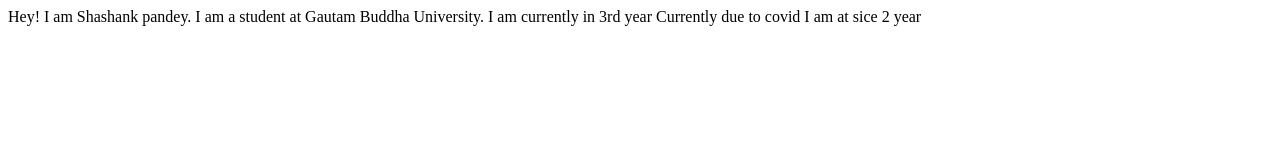
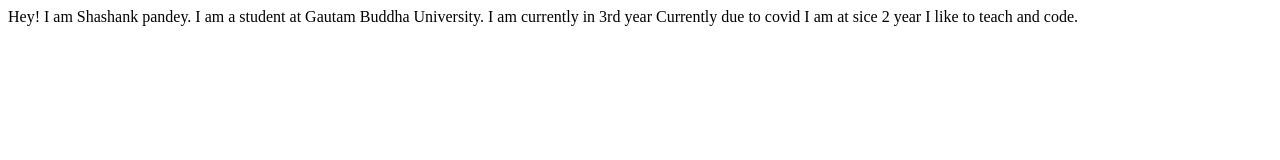
Before and after one commit to Shashankgbu/shashank-project, a plain HTML site: page index.html in a window 1280 px wide. Drawn offline with Linux system fonts and the light colour scheme.

Commit message:
update interest

```diff
--- a/index.html
+++ b/index.html
@@ -11,5 +11,6 @@
     I am a student at Gautam Buddha University.
     I am currently in 3rd year
     Currently due to covid I am at sice 2 year
+    I like to teach and code.
 </body>
 </html>
```
